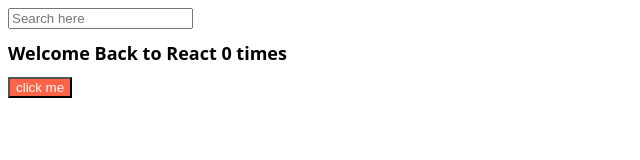
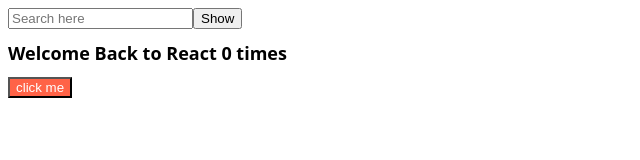
Before and after one commit to anansu/react-for-beginners, a React (Create React App) app: page / in a window 1280 px wide. Shown: the top 160 px of the page, without its empty margins (0-640 px from the left). Built offline with nearby package versions, Linux system fonts and the light colour scheme.

Commit message:
Update App.js

```diff
--- a/src/App.js
+++ b/src/App.js
@@ -2,9 +2,18 @@
 import styles from "./App.module.css";
 import { useState, useEffect } from "react";
 
+function Hello() {
+  useEffect(() => console.log("I am here") ,[])
+  return <h1>Hello</h1>
+}
+
 function App() {
   const [counter, setCounter] = useState(0);
   const [keyword, setKeyword] = useState("");
+  const [showing, setShowing] = useState(false);
+  const handleShowing = () => setShowing(current => !current);
+
+
 
   function handleSearch(event) {
     setKeyword(event.target.value);
@@ -25,7 +34,9 @@
   useEffect(() => {
     console.log("I run 'counter' changes")
   },[counter]);
-
+  // useEffect를 활용하면 두개의 인자를 받아서 (1) 첫번째 인자는 실행할 함수
+  // (2) 어디에 dependency를 가져서 변화할 때마다 실행될지 를 세세하게 설정할 수 있다.
+  // react는 state가 변화할 때 컴포넌트를 재실행시키는게 기본인데, 그걸 세부적으로 조정할 수 있게 되는 것
 
   return (
     <div>
@@ -36,6 +47,9 @@
         placeholder="Search here">
       </input>
 
+      <button onClick={handleShowing}>{showing ? "Hide" : "Show" }</button>
+      {showing ? <Hello></Hello> : null}
+
       <h1 className={styles.title}>Welcome Back to React {counter} times</h1>
       <Button onClickProp={handleCounter} textProp="click me"></Button>
     </div>
```
